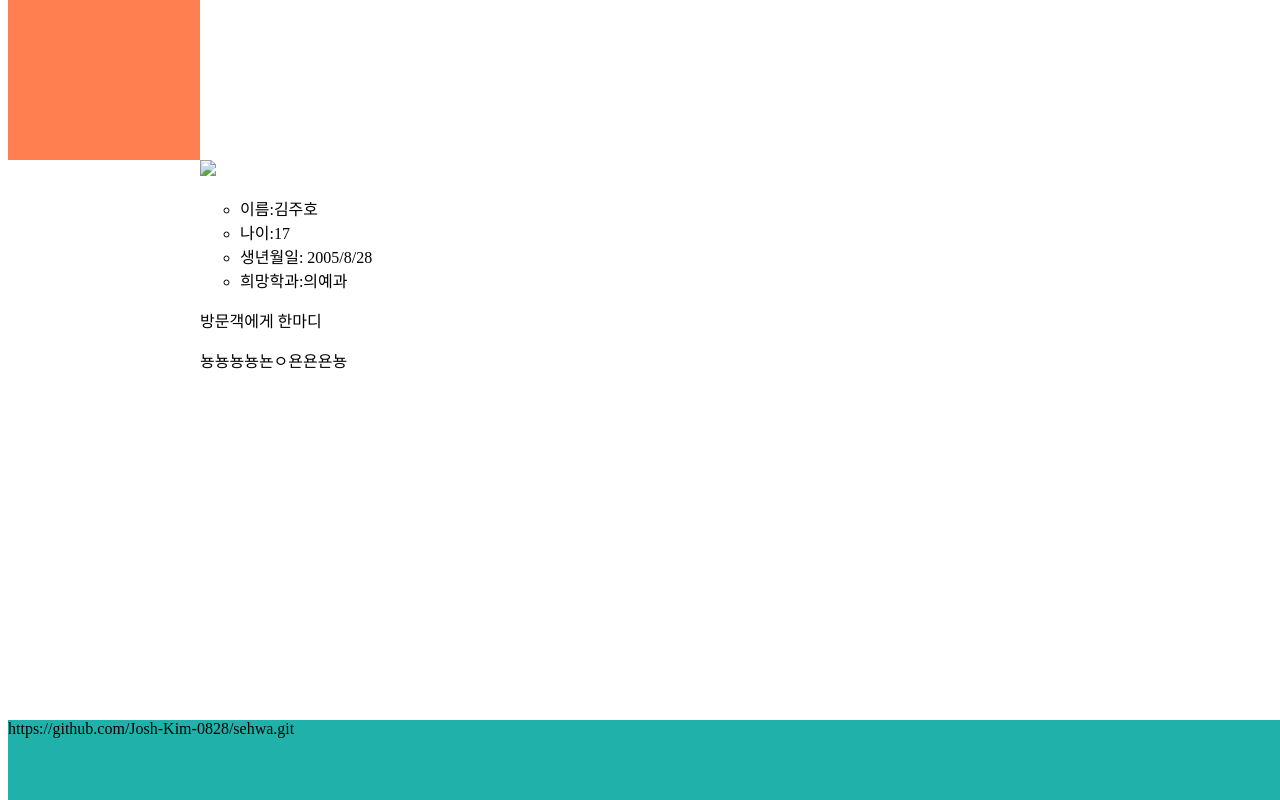
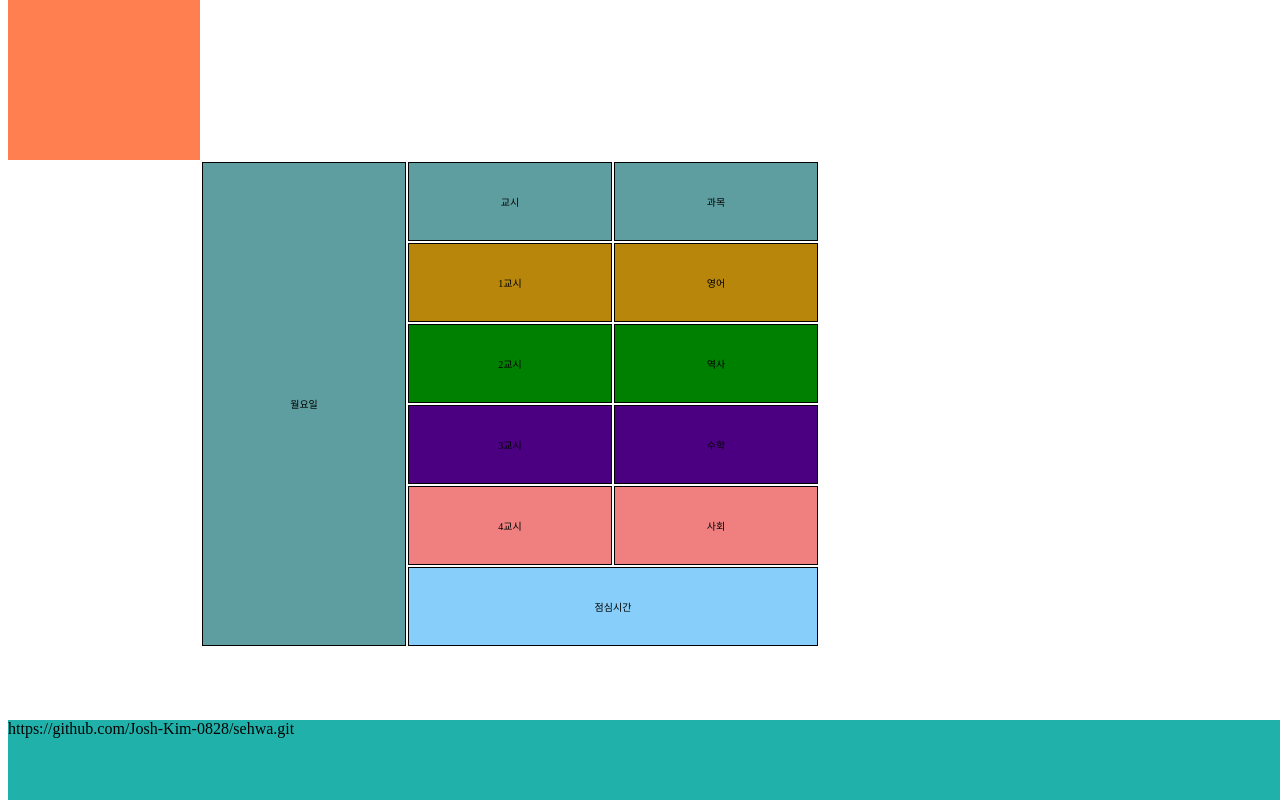
Before and after one commit to Josh-Kim-0828/sehwa, a plain HTML site: page index.html in a window 1280 px wide. Shown: the part 610-1410 px from the top of the page. Drawn offline with Linux system fonts and the light colour scheme.

Commit message:
Add files via upload

```diff
--- a/index.html
+++ b/index.html
@@ -6,6 +6,13 @@
     <meta name="viewport" content="width=device-width, initial-scale=1.0">
     <title>Info</title>
     <style>
+        table td{
+            border: 1px solid black;
+            text-align: center;
+            font-size: 10px;
+            width: 200px;
+            height: 75px;
+        }
         html, body{
             width: 100%;
             height: 100%;
@@ -52,15 +59,32 @@
         </ul>
     </div>
     <div id="container">
-        <a href="https://www.sehwa.hs.kr"><img src="fjRl"></a>
-        <ul>
-            <li>이름:김주호</li>
-            <li>나이:17</li>
-            <li>생년월일: 2005/8/28</li>
-            <li>희망학과:의예과</li>
-        </ul>
-        <p>방문객에게 한마디</p>
-        <p>뇽뇽뇽뇽뇬ㅇ욘욘욘뇽</p>
+        <table>
+            <tr style="background-color: cadetblue;">
+            <td rowspan="6">월요일</td>
+            <td>교시</td>
+            <td>과목</td>
+            </tr>
+            <tr style="background-color: darkgoldenrod;">
+             <td>1교시</td>
+              <td>영어</td>
+            </tr>
+            <tr style="background-color: green;">
+                <td>2교시</td>
+                <td>역사</td>
+            </tr>
+            <tr style="background-color: indigo;">
+                <td>3교시</td>
+                <td>수학</td>
+            </tr>
+            <tr style="background-color: lightcoral;">
+            <td>4교시</td>
+            <td>사회</td>
+            </tr>
+            <tr style="background-color: lightskyblue;">
+                <td colspan="2">점심시간</td>
+            </tr>
+        </table>
     </div>
     <div id="footer">
         https://github.com/Josh-Kim-0828/sehwa.git
```
